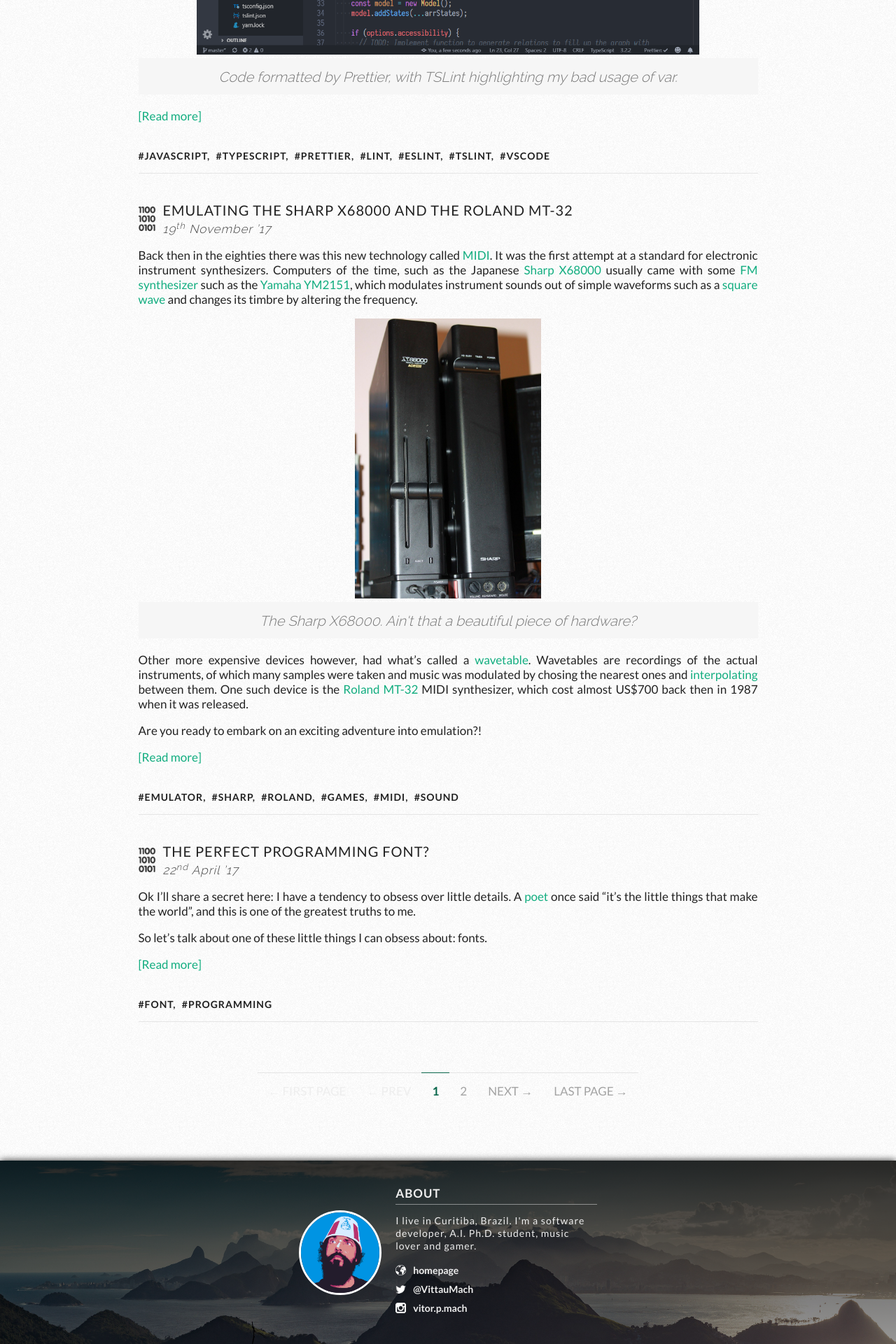
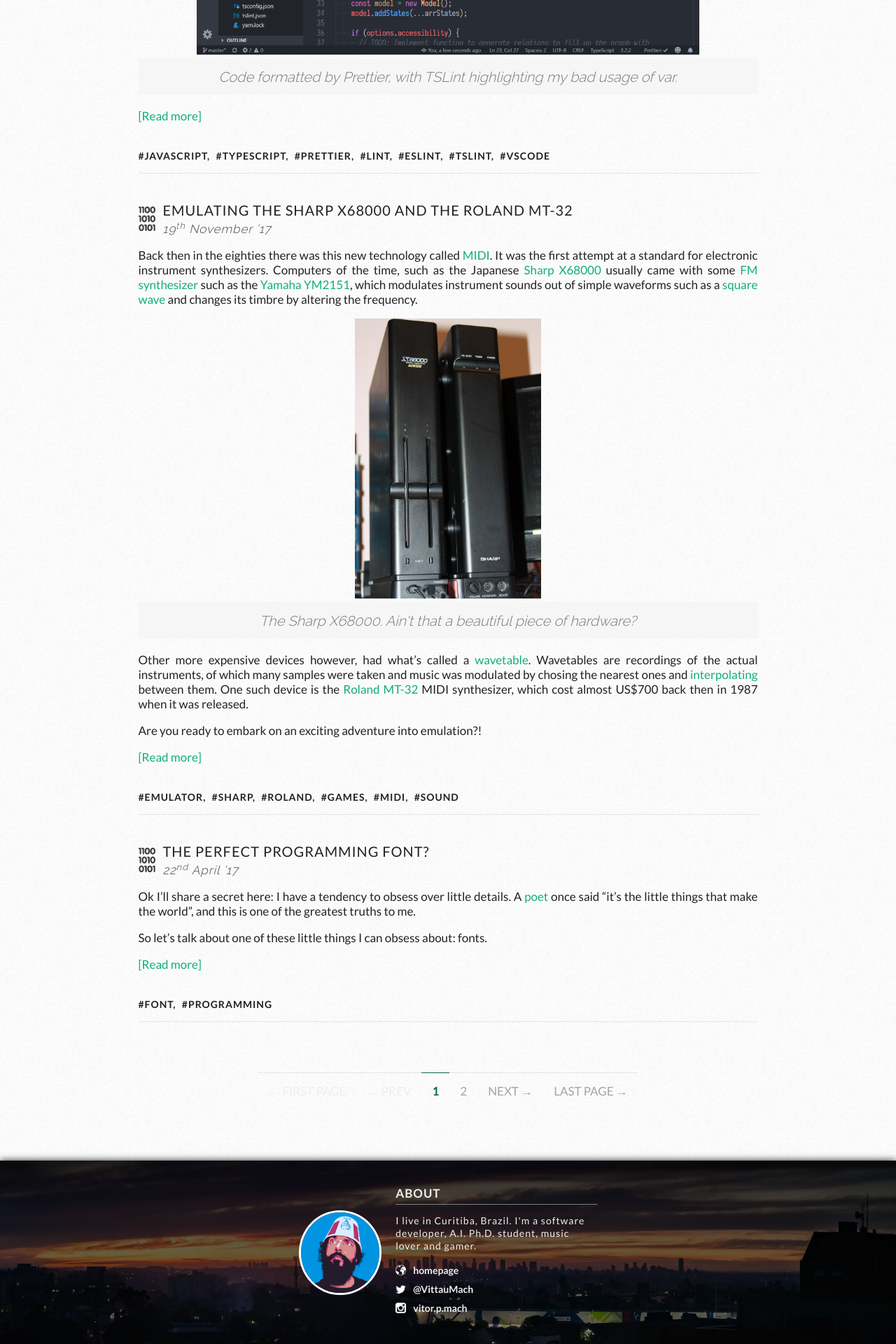
Before and after one commit to vittau/blog, a Jekyll site: the page built from index.html, in a window 1280 px wide. Shown: the part 2395-4315 px from the top of the page at 70% size. Built offline with Jekyll 4.4.1, drawn with Linux system fonts in a browser that asks for light colours; nearby versions of some CDN libraries; the list of posts is cut into pages by our own code; a style sheet for code colours, icons or effects is not loaded.

Commit message:
Update banner photo

```diff
--- a/css/screen.scss
+++ b/css/screen.scss
@@ -5,8 +5,8 @@
 
 $ribbon: "{{ site.baseurl }}/img/ribbon.webp";
 $ribbon-retina: "{{ site.baseurl }}/img/ribbon-retina.webp";
-$banner: "{{ site.baseurl }}/img/banner.jpg";
-$banner-retina: "{{ site.baseurl }}/img/banner-retina.jpg";
+$banner: "{{ site.baseurl }}/img/banner.webp";
+$banner-retina: "{{ site.baseurl }}/img/banner-retina.webp";
 $binary: "{{ site.baseurl }}/img/binary.png";
 $binary-2x: "{{ site.baseurl }}/img/binary@2x.png";
 $binary-3x: "{{ site.baseurl }}/img/binary@3x.png";
```
Also changed, not shown: img/banner-retina.jpg (deleted), img/banner-retina.webp (added), img/banner.jpg (deleted), img/banner.webp (added).
